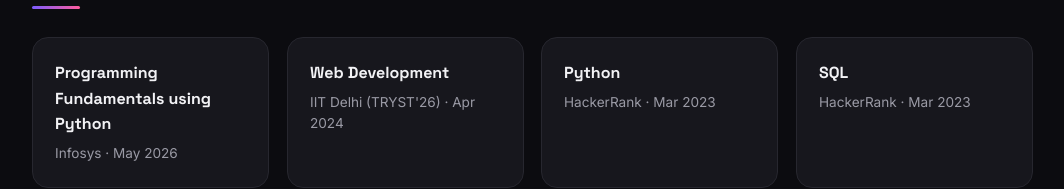
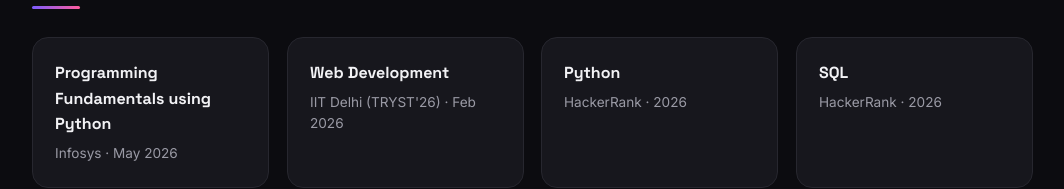
Before and after one commit to khushraj11/projecty, a website: page index.html in a window 1280 px wide. Shown: the part 2667-2856 px from the top of the page, without its empty margins (108-1172 px from the left). Drawn offline with Linux system fonts and the light colour scheme.

Commit message:
Update Python and SQL certification dates to 2026

```diff
--- a/index.html
+++ b/index.html
@@ -160,15 +160,15 @@
     </div>
     <div class="cert-card tilt-card">
       <h3>Web Development</h3>
-      <p>IIT Delhi (TRYST'26) · Apr 2024</p>
+      <p>IIT Delhi (TRYST'26) · Feb 2026</p>
     </div>
     <div class="cert-card tilt-card">
       <h3>Python</h3>
-      <p>HackerRank · Mar 2023</p>
+      <p>HackerRank · 2026</p>
     </div>
     <div class="cert-card tilt-card">
       <h3>SQL</h3>
-      <p>HackerRank · Mar 2023</p>
+      <p>HackerRank · 2026</p>
     </div>
   </div>
   </div>
```
